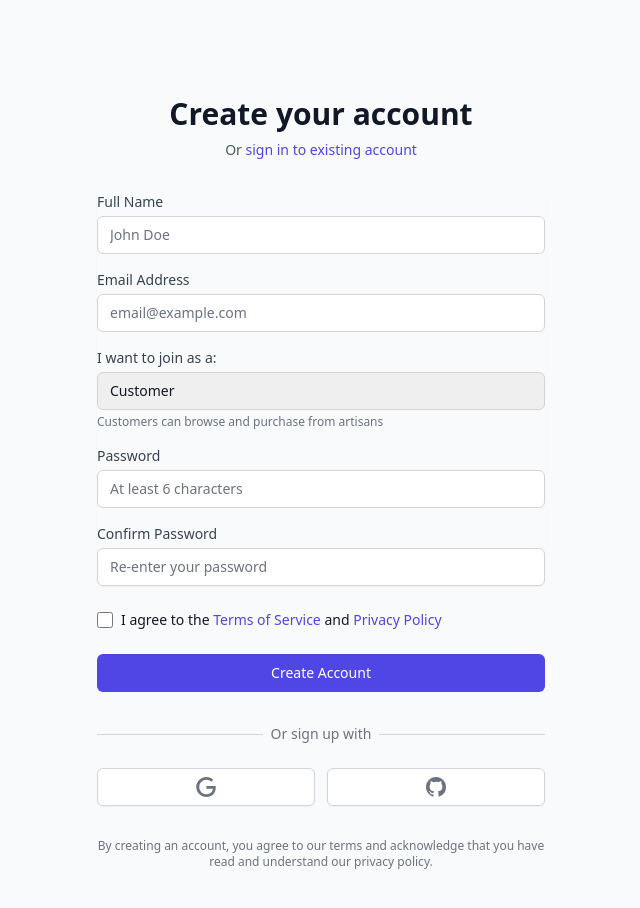
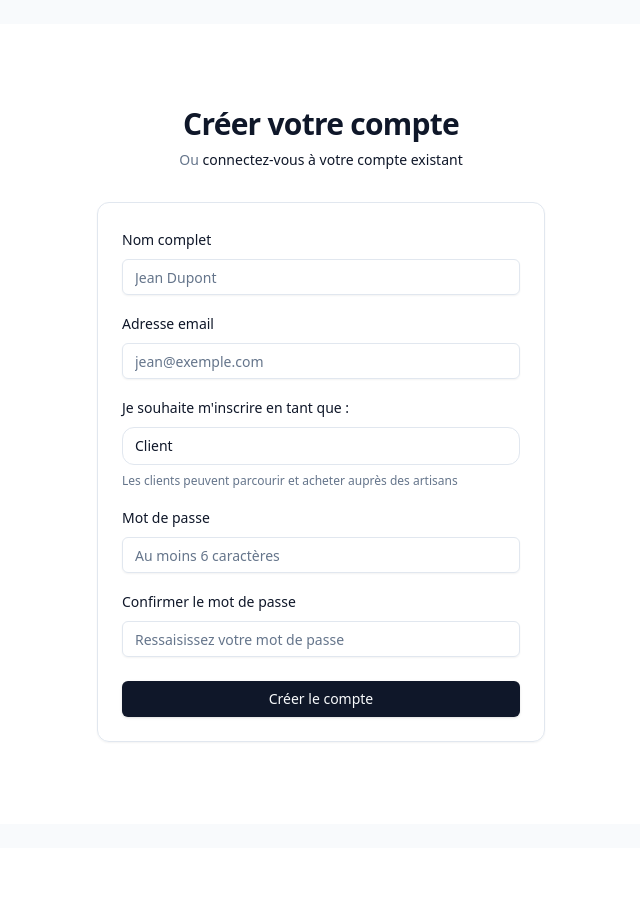
Before and after one commit to MsdAmine/artisan-marketplace, a React (Vite) app: page /signup in a window 1280 px wide. Shown: the top 908 px of the page, without its empty margins (319-959 px from the left). After the commit the page ends 848 px from the top, so only its background shows below. Built offline with nearby package versions, Linux system fonts and the light colour scheme.

Commit message:
Added auto redirection when user not logged in

```diff
--- a/src/pages/auth/Signup.tsx
+++ b/src/pages/auth/Signup.tsx
@@ -3,6 +3,16 @@ import { useState, FormEvent } from "react";
 import { useNavigate, Link } from "react-router-dom";
 import { useAuth } from "@/hooks/useAuth";
 import { signup as apiSignup } from "@/api/auth";
+import { Button } from "@/components/ui/button";
+import {
+  Card,
+  CardContent,
+  CardDescription,
+  CardHeader,
+  CardTitle,
+} from "@/components/ui/card";
+import { Input } from "@/components/ui/input";
+import { Label } from "@/components/ui/label";
 
 export default function Signup() {
   const [formData, setFormData] = useState({
@@ -10,7 +20,7 @@ export default function Signup() {
     email: "",
     password: "",
     confirmPassword: "",
-    role: "customer" // Default role
+    role: "customer", // Default role
   });
 
   const [errors, setErrors] = useState<Record<string, string>>({});
@@ -19,17 +29,19 @@ export default function Signup() {
   const navigate = useNavigate();
   const { login } = useAuth();
 
-  const handleChange = (e: React.ChangeEvent<HTMLInputElement | HTMLSelectElement>) => {
+  const handleChange = (
+    e: React.ChangeEvent<HTMLInputElement | HTMLSelectElement>
+  ) => {
     const { name, value } = e.target;
     setFormData({
       ...formData,
-      [name]: value
+      [name]: value,
     });
     // Clear error for this field when user starts typing
     if (errors[name]) {
       setErrors({
         ...errors,
-        [name]: ""
+        [name]: "",
       });
     }
   };
@@ -38,23 +50,24 @@ export default function Signup() {
     const newErrors: Record<string, string> = {};
 
     if (!formData.name.trim()) {
-      newErrors.name = "Name is required";
+      newErrors.name = "Le nom est requis";
     }
 
     if (!formData.email.trim()) {
-      newErrors.email = "Email is required";
+      newErrors.email = "L'email est requis";
     } else if (!/^\S+@\S+\.\S+$/.test(formData.email)) {
-      newErrors.email = "Email is invalid";
+      newErrors.email = "Email invalide";
     }
 
     if (!formData.password) {
-      newErrors.password = "Password is required";
+      newErrors.password = "Le mot de passe est requis";
     } else if (formData.password.length < 6) {
-      newErrors.password = "Password must be at least 6 characters";
+      newErrors.password =
+        "Le mot de passe doit contenir au moins 6 caractères";
     }
 
     if (formData.password !== formData.confirmPassword) {
-      newErrors.confirmPassword = "Passwords do not match";
+      newErrors.confirmPassword = "Les mots de passe ne correspondent pas";
     }
 
     return newErrors;
@@ -90,17 +103,16 @@ export default function Signup() {
       } else {
         navigate("/");
       }
-
     } catch (err) {
       // Handle different types of errors
       if (err instanceof Error) {
         if (err.message.includes("Email already exists")) {
-          setErrors({ email: "Email is already registered" });
+          setErrors({ email: "Cet email est déjà enregistré" });
         } else {
           setErrors({ submit: err.message });
         }
       } else {
-        setErrors({ submit: "Signup failed. Please try again." });
+        setErrors({ submit: "Échec de l'inscription. Veuillez réessayer." });
       }
     } finally {
       setIsLoading(false);
@@ -108,37 +120,39 @@ export default function Signup() {
   };
 
   return (
-    <div className="min-h-screen flex items-center justify-center bg-gray-50 py-12 px-4 sm:px-6 lg:px-8">
+    <div className="min-h-screen bg-background flex items-center justify-center py-12 px-4 sm:px-6 lg:px-8">
       <div className="max-w-md w-full space-y-8">
-        <div>
-          <h2 className="mt-6 text-center text-3xl font-extrabold text-gray-900">
-            Create your account
+        <div className="text-center">
+          <h2 className="text-3xl font-semibold tracking-tight text-foreground">
+            Créer votre compte
           </h2>
-          <p className="mt-2 text-center text-sm text-gray-600">
-            Or{" "}
+          <p className="mt-2 text-sm text-muted-foreground">
+            Ou{" "}
             <Link
               to="/login"
-              className="font-medium text-indigo-600 hover:text-indigo-500"
+              className="font-medium text-primary hover:text-primary/90"
             >
-              sign in to existing account
+              connectez-vous à votre compte existant
             </Link>
           </p>
         </div>
 
-        <form className="mt-8 space-y-6" onSubmit={handleSubmit}>
+        <Card className="rounded-apple border-border shadow-sm">
+          <CardContent className="pt-6">
+            <form className="space-y-6" onSubmit={handleSubmit}>
               {errors.submit && (
-            <div className="rounded-md bg-red-50 p-4">
+                <div className="bg-red-50 border border-red-200 rounded-apple p-4">
                   <div className="text-sm text-red-700">{errors.submit}</div>
                 </div>
               )}
 
-          <div className="rounded-md shadow-sm space-y-4">
+              <div className="space-y-4">
                 {/* Name Field */}
-            <div>
-              <label htmlFor="name" className="block text-sm font-medium text-gray-700 mb-1">
-                Full Name
-              </label>
-              <input
+                <div className="space-y-2">
+                  <Label htmlFor="name" className="text-sm font-medium">
+                    Nom complet
+                  </Label>
+                  <Input
                     id="name"
                     name="name"
                     type="text"
@@ -146,23 +160,23 @@ export default function Signup() {
                     required
                     value={formData.name}
                     onChange={handleChange}
-                className={`appearance-none relative block w-full px-3 py-2 border ${
-                  errors.name ? 'border-red-300' : 'border-gray-300'
-                } placeholder-gray-500 text-gray-900 rounded-md focus:outline-none focus:ring-indigo-500 focus:border-indigo-500 focus:z-10 sm:text-sm`}
-                placeholder="John Doe"
+                    placeholder="Jean Dupont"
                     disabled={isLoading}
+                    className={`rounded-apple ${
+                      errors.name ? "border-red-500" : ""
+                    }`}
                   />
                   {errors.name && (
-                <p className="mt-1 text-sm text-red-600">{errors.name}</p>
+                    <p className="text-sm text-red-600">{errors.name}</p>
                   )}
                 </div>
 
                 {/* Email Field */}
-            <div>
-              <label htmlFor="email" className="block text-sm font-medium text-gray-700 mb-1">
-                Email Address
-              </label>
-              <input
+                <div className="space-y-2">
+                  <Label htmlFor="email" className="text-sm font-medium">
+                    Adresse email
+                  </Label>
+                  <Input
                     id="email"
                     name="email"
                     type="email"
@@ -170,46 +184,46 @@ export default function Signup() {
                     required
                     value={formData.email}
                     onChange={handleChange}
-                className={`appearance-none relative block w-full px-3 py-2 border ${
-                  errors.email ? 'border-red-300' : 'border-gray-300'
-                } placeholder-gray-500 text-gray-900 rounded-md focus:outline-none focus:ring-indigo-500 focus:border-indigo-500 focus:z-10 sm:text-sm`}
-                placeholder="email@example.com"
+                    placeholder="jean@exemple.com"
                     disabled={isLoading}
+                    className={`rounded-apple ${
+                      errors.email ? "border-red-500" : ""
+                    }`}
                   />
                   {errors.email && (
-                <p className="mt-1 text-sm text-red-600">{errors.email}</p>
+                    <p className="text-sm text-red-600">{errors.email}</p>
                   )}
                 </div>
 
                 {/* Role Selection */}
-            <div>
-              <label htmlFor="role" className="block text-sm font-medium text-gray-700 mb-1">
-                I want to join as a:
-              </label>
+                <div className="space-y-2">
+                  <Label htmlFor="role" className="text-sm font-medium">
+                    Je souhaite m'inscrire en tant que :
+                  </Label>
                   <select
                     id="role"
                     name="role"
                     value={formData.role}
                     onChange={handleChange}
-                className="appearance-none relative block w-full px-3 py-2 border border-gray-300 placeholder-gray-500 text-gray-900 rounded-md focus:outline-none focus:ring-indigo-500 focus:border-indigo-500 focus:z-10 sm:text-sm"
+                    className="appearance-none relative block w-full px-3 py-2 border border-border text-foreground bg-background rounded-apple focus:outline-none focus:ring-2 focus:ring-primary/20 focus:border-primary sm:text-sm"
                     disabled={isLoading}
                   >
-                <option value="customer">Customer</option>
+                    <option value="customer">Client</option>
                     <option value="artisan">Artisan</option>
                   </select>
-              <p className="mt-1 text-xs text-gray-500">
+                  <p className="mt-1 text-xs text-muted-foreground">
                     {formData.role === "artisan"
-                  ? "Artisans can list and sell their products/services"
-                  : "Customers can browse and purchase from artisans"}
+                      ? "Les artisans peuvent lister et vendre leurs produits/services"
+                      : "Les clients peuvent parcourir et acheter auprès des artisans"}
                   </p>
                 </div>
 
                 {/* Password Field */}
-            <div>
-              <label htmlFor="password" className="block text-sm font-medium text-gray-700 mb-1">
-                Password
-              </label>
-              <input
+                <div className="space-y-2">
+                  <Label htmlFor="password" className="text-sm font-medium">
+                    Mot de passe
+                  </Label>
+                  <Input
                     id="password"
                     name="password"
                     type="password"
@@ -217,23 +231,26 @@ export default function Signup() {
                     required
                     value={formData.password}
                     onChange={handleChange}
-                className={`appearance-none relative block w-full px-3 py-2 border ${
-                  errors.password ? 'border-red-300' : 'border-gray-300'
-                } placeholder-gray-500 text-gray-900 rounded-md focus:outline-none focus:ring-indigo-500 focus:border-indigo-500 focus:z-10 sm:text-sm`}
-                placeholder="At least 6 characters"
+                    placeholder="Au moins 6 caractères"
                     disabled={isLoading}
+                    className={`rounded-apple ${
+                      errors.password ? "border-red-500" : ""
+                    }`}
                   />
                   {errors.password && (
-                <p className="mt-1 text-sm text-red-600">{errors.password}</p>
+                    <p className="text-sm text-red-600">{errors.password}</p>
                   )}
                 </div>
 
                 {/* Confirm Password Field */}
-            <div>
-              <label htmlFor="confirmPassword" className="block text-sm font-medium text-gray-700 mb-1">
-                Confirm Password
-              </label>
-              <input
+                <div className="space-y-2">
+                  <Label
+                    htmlFor="confirmPassword"
+                    className="text-sm font-medium"
+                  >
+                    Confirmer le mot de passe
+                  </Label>
+                  <Input
                     id="confirmPassword"
                     name="confirmPassword"
                     type="password"
@@ -241,100 +258,58 @@ export default function Signup() {
                     required
                     value={formData.confirmPassword}
                     onChange={handleChange}
-                className={`appearance-none relative block w-full px-3 py-2 border ${
-                  errors.confirmPassword ? 'border-red-300' : 'border-gray-300'
-                } placeholder-gray-500 text-gray-900 rounded-md focus:outline-none focus:ring-indigo-500 focus:border-indigo-500 focus:z-10 sm:text-sm`}
-                placeholder="Re-enter your password"
+                    placeholder="Ressaisissez votre mot de passe"
                     disabled={isLoading}
+                    className={`rounded-apple ${
+                      errors.confirmPassword ? "border-red-500" : ""
+                    }`}
                   />
                   {errors.confirmPassword && (
-                <p className="mt-1 text-sm text-red-600">{errors.confirmPassword}</p>
+                    <p className="text-sm text-red-600">
+                      {errors.confirmPassword}
+                    </p>
                   )}
                 </div>
               </div>
 
-          {/* Terms and Conditions */}
-          <div className="flex items-center">
-            <input
-              id="terms"
-              name="terms"
-              type="checkbox"
-              required
-              className="h-4 w-4 text-indigo-600 focus:ring-indigo-500 border-gray-300 rounded"
-              disabled={isLoading}
-            />
-            <label htmlFor="terms" className="ml-2 block text-sm text-gray-900">
-              I agree to the{" "}
-              <Link to="/terms" className="text-indigo-600 hover:text-indigo-500">
-                Terms of Service
-              </Link>{" "}
-              and{" "}
-              <Link to="/privacy" className="text-indigo-600 hover:text-indigo-500">
-                Privacy Policy
-              </Link>
-            </label>
-          </div>
-
               <div>
-            <button
+                <Button
                   type="submit"
                   disabled={isLoading}
-              className="group relative w-full flex justify-center py-2 px-4 border border-transparent text-sm font-medium rounded-md text-white bg-indigo-600 hover:bg-indigo-700 focus:outline-none focus:ring-2 focus:ring-offset-2 focus:ring-indigo-500 disabled:opacity-50 disabled:cursor-not-allowed"
+                  className="w-full rounded-apple"
                 >
                   {isLoading ? (
-                <span className="flex items-center">
-                  <svg className="animate-spin -ml-1 mr-3 h-5 w-5 text-white" xmlns="http://www.w3.org/2000/svg" fill="none" viewBox="0 0 24 24">
-                    <circle className="opacity-25" cx="12" cy="12" r="10" stroke="currentColor" strokeWidth="4"></circle>
-                    <path className="opacity-75" fill="currentColor" d="M4 12a8 8 0 018-8V0C5.373 0 0 5.373 0 12h4zm2 5.291A7.962 7.962 0 014 12H0c0 3.042 1.135 5.824 3 7.938l3-2.647z"></path>
+                    <span className="flex items-center justify-center">
+                      <svg
+                        className="animate-spin -ml-1 mr-3 h-5 w-5 text-white"
+                        xmlns="http://www.w3.org/2000/svg"
+                        fill="none"
+                        viewBox="0 0 24 24"
+                      >
+                        <circle
+                          className="opacity-25"
+                          cx="12"
+                          cy="12"
+                          r="10"
+                          stroke="currentColor"
+                          strokeWidth="4"
+                        ></circle>
+                        <path
+                          className="opacity-75"
+                          fill="currentColor"
+                          d="M4 12a8 8 0 018-8V0C5.373 0 0 5.373 0 12h4zm2 5.291A7.962 7.962 0 014 12H0c0 3.042 1.135 5.824 3 7.938l3-2.647z"
+                        ></path>
                       </svg>
-                  Creating account...
+                      Création du compte...
                     </span>
                   ) : (
-                "Create Account"
+                    "Créer le compte"
                   )}
-            </button>
+                </Button>
               </div>
             </form>
-
-        <div className="mt-6">
-          <div className="relative">
-            <div className="absolute inset-0 flex items-center">
-              <div className="w-full border-t border-gray-300"></div>
-            </div>
-            <div className="relative flex justify-center text-sm">
-              <span className="px-2 bg-gray-50 text-gray-500">
-                Or sign up with
-              </span>
-            </div>
-          </div>
-
-          <div className="mt-6 grid grid-cols-2 gap-3">
-            <button
-              type="button"
-              disabled={isLoading}
-              className="w-full inline-flex justify-center py-2 px-4 border border-gray-300 rounded-md shadow-sm bg-white text-sm font-medium text-gray-500 hover:bg-gray-50 disabled:opacity-50"
-            >
-              <span className="sr-only">Sign up with Google</span>
-              <svg className="w-5 h-5" aria-hidden="true" fill="currentColor" viewBox="0 0 24 24">
-                <path d="M12.48 10.92v3.28h7.84c-.24 1.84-.853 3.187-1.787 4.133-1.147 1.147-2.933 2.4-6.053 2.4-4.827 0-8.6-3.893-8.6-8.72s3.773-8.72 8.6-8.72c2.6 0 4.507 1.027 5.907 2.347l2.307-2.307C18.747 1.44 16.133 0 12.48 0 5.867 0 .307 5.387.307 12s5.56 12 12.173 12c3.573 0 6.267-1.173 8.373-3.36 2.16-2.16 2.84-5.213 2.84-7.667 0-.76-.053-1.467-.173-2.053H12.48z"/>
-              </svg>
-            </button>
-            <button
-              type="button"
-              disabled={isLoading}
-              className="w-full inline-flex justify-center py-2 px-4 border border-gray-300 rounded-md shadow-sm bg-white text-sm font-medium text-gray-500 hover:bg-gray-50 disabled:opacity-50"
-            >
-              <span className="sr-only">Sign up with GitHub</span>
-              <svg className="w-5 h-5" aria-hidden="true" fill="currentColor" viewBox="0 0 20 20">
-                <path fillRule="evenodd" d="M10 0C4.477 0 0 4.484 0 10.017c0 4.425 2.865 8.18 6.839 9.504.5.092.682-.217.682-.483 0-.237-.008-.868-.013-1.703-2.782.605-3.369-1.343-3.369-1.343-.454-1.158-1.11-1.466-1.11-1.466-.908-.62.069-.608.069-.608 1.003.07 1.531 1.032 1.531 1.032.892 1.53 2.341 1.088 2.91.832.092-.647.35-1.088.636-1.338-2.22-.253-4.555-1.113-4.555-4.951 0-1.093.39-1.988 1.029-2.688-.103-.253-.446-1.272.098-2.65 0 0 .84-.27 2.75 1.026A9.564 9.564 0 0110 4.844c.85.004 1.705.115 2.504.337 1.909-1.296 2.747-1.027 2.747-1.027.546 1.379.203 2.398.1 2.651.64.7 1.028 1.595 1.028 2.688 0 3.848-2.339 4.695-4.566 4.942.359.31.678.921.678 1.856 0 1.338-.012 2.419-.012 2.747 0 .268.18.58.688.482A10.019 10.019 0 0020 10.017C20 4.484 15.522 0 10 0z" clipRule="evenodd" />
-              </svg>
-            </button>
-          </div>
-        </div>
-
-        <p className="mt-4 text-center text-xs text-gray-500">
-          By creating an account, you agree to our terms and acknowledge that you have read and understand our privacy policy.
-        </p>
+          </CardContent>
+        </Card>
       </div>
     </div>
   );
```
Also changed, not shown: src/App.tsx (+19 -9 lines), src/components/ProtectedRoute.tsx (+6 -5 lines), src/pages/auth/Login.tsx (+0 -54 lines), 1 other file (tests, documents, lock files or other folders). Lines whose indentation alone changed are shown as unchanged.
